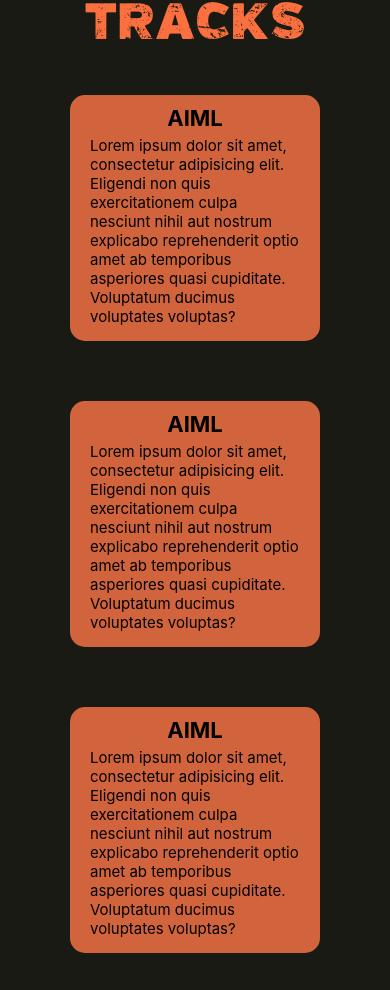
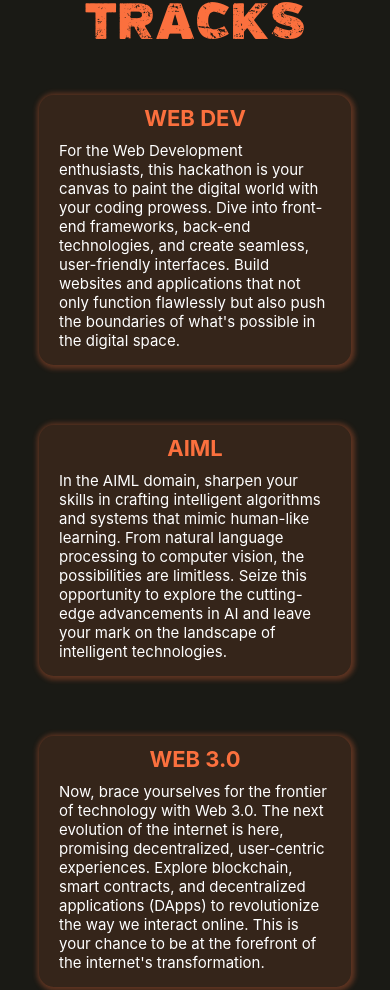
Before and after one commit to suyashcodes/zion2k24, a React (Create React App) app: page / in a window 390 px wide. Shown: the part 2268-3258 px from the top of the page. Built offline with nearby package versions, Linux system fonts and the light colour scheme.

Commit message:
Responsivess updates By Suyash

```diff
--- a/src/components/background/video.css
+++ b/src/components/background/video.css
@@ -10,5 +10,7 @@
 }
 
 .video-element {
+  width: 100%;
+  height: 100%;
   object-fit: cover; /* Ensure the video covers the entire container */
 }
--- a/src/components/contact/contact.css
+++ b/src/components/contact/contact.css
@@ -41,8 +41,22 @@
   height: 300px;
   width: 350px;
   object-fit: cover;
+  animation: logo 5s linear infinite;
 }
-
+@keyframes logo {
+  0% {
+    transform: rotateY(0deg) scale(1.2);
+    opacity: 1.5;
+  }
+  50% {
+    transform: rotateY(180deg) scale(1);
+    opacity: 0.5;
+  }
+  100% {
+    transform: rotateY(360deg) scale(1.2);
+    opacity: 1.2;
+  }
+}
 .copyright {
   color: white;
 }
--- a/src/components/domain/Domain.jsx
+++ b/src/components/domain/Domain.jsx
@@ -9,66 +9,36 @@ const Domain = () => {
         </div>
         <div className="trackBoxes">
           <div className="trackBox">
-            <h5 className="trackHeading">AIML</h5>
+            <h5 className="trackHeading">WEB DEV</h5>
             <p className="trackDesc">
-              Lorem ipsum dolor sit amet, consectetur adipisicing elit. Eligendi
-              non quis exercitationem culpa nesciunt nihil aut nostrum explicabo
-              reprehenderit optio amet ab temporibus asperiores quasi
-              cupiditate. Voluptatum ducimus voluptates voluptas?
+              For the Web Development enthusiasts, this hackathon is your canvas
+              to paint the digital world with your coding prowess. Dive into
+              front-end frameworks, back-end technologies, and create seamless,
+              user-friendly interfaces. Build websites and applications that not
+              only function flawlessly but also push the boundaries of what's
+              possible in the digital space.
             </p>
           </div>
           <div className="trackBox">
             <h5 className="trackHeading">AIML</h5>
             <p className="trackDesc">
-              Lorem ipsum dolor sit amet, consectetur adipisicing elit. Eligendi
-              non quis exercitationem culpa nesciunt nihil aut nostrum explicabo
-              reprehenderit optio amet ab temporibus asperiores quasi
-              cupiditate. Voluptatum ducimus voluptates voluptas?
+              In the AIML domain, sharpen your skills in crafting intelligent
+              algorithms and systems that mimic human-like learning. From
+              natural language processing to computer vision, the possibilities
+              are limitless. Seize this opportunity to explore the cutting-edge
+              advancements in AI and leave your mark on the landscape of
+              intelligent technologies.
             </p>
           </div>
           <div className="trackBox">
-            <h5 className="trackHeading">AIML</h5>
+            <h5 className="trackHeading">WEB 3.0</h5>
             <p className="trackDesc">
-              Lorem ipsum dolor sit amet, consectetur adipisicing elit. Eligendi
-              non quis exercitationem culpa nesciunt nihil aut nostrum explicabo
-              reprehenderit optio amet ab temporibus asperiores quasi
-              cupiditate. Voluptatum ducimus voluptates voluptas?
-            </p>
-          </div>
-          <div className="trackBox">
-            <h5 className="trackHeading">AIML</h5>
-            <p className="trackDesc">
-              Lorem ipsum dolor sit amet, consectetur adipisicing elit. Eligendi
-              non quis exercitationem culpa nesciunt nihil aut nostrum explicabo
-              reprehenderit optio amet ab temporibus asperiores quasi
-              cupiditate. Voluptatum ducimus voluptates voluptas?
-            </p>
-          </div>
-          <div className="trackBox">
-            <h5 className="trackHeading">AIML</h5>
-            <p className="trackDesc">
-              Lorem ipsum dolor sit amet, consectetur adipisicing elit. Eligendi
-              non quis exercitationem culpa nesciunt nihil aut nostrum explicabo
-              reprehenderit optio amet ab temporibus asperiores quasi
-              cupiditate. Voluptatum ducimus voluptates voluptas?
-            </p>
-          </div>
-          <div className="trackBox">
-            <h5 className="trackHeading">AIML</h5>
-            <p className="trackDesc">
-              Lorem ipsum dolor sit amet, consectetur adipisicing elit. Eligendi
-              non quis exercitationem culpa nesciunt nihil aut nostrum explicabo
-              reprehenderit optio amet ab temporibus asperiores quasi
-              cupiditate. Voluptatum ducimus voluptates voluptas?
-            </p>
-          </div>
-          <div className="trackBox">
-            <h5 className="trackHeading">AIML</h5>
-            <p className="trackDesc">
-              Lorem ipsum dolor sit amet, consectetur adipisicing elit. Eligendi
-              non quis exercitationem culpa nesciunt nihil aut nostrum explicabo
-              reprehenderit optio amet ab temporibus asperiores quasi
-              cupiditate. Voluptatum ducimus voluptates voluptas?
+              Now, brace yourselves for the frontier of technology with Web 3.0.
+              The next evolution of the internet is here, promising
+              decentralized, user-centric experiences. Explore blockchain, smart
+              contracts, and decentralized applications (DApps) to revolutionize
+              the way we interact online. This is your chance to be at the
+              forefront of the internet's transformation.
             </p>
           </div>
         </div>
--- a/src/components/domain/domain.css
+++ b/src/components/domain/domain.css
@@ -29,7 +29,8 @@
 }
 
 .trackBox {
-  background-color: rgb(209, 100, 60);
+  background-color: rgba(209, 100, 60, 0.15);
+  box-shadow: 1px 1px 5px 3px rgba(251, 112, 62, 0.3);
   width: 250px;
   border-radius: 15px;
   margin: 0 60px 60px 0;
@@ -40,13 +41,20 @@
   margin: 10px 0 5px 0;
   font-size: 22px;
   text-align: center;
+  color: rgb(251, 112, 62);
+  margin: 10px 0;
 }
 .trackDesc {
   padding: 0;
   margin: 0px 20px 15px 20px;
   font-size: 15px;
+  color: white;
 }
+
 @media (max-width: 768px) {
+  .trackBox {
+    width: 80%;
+  }
   .wrap-domain {
     width: 100%;
     margin-top: 150px;
--- a/src/components/prizes/prizes.css
+++ b/src/components/prizes/prizes.css
@@ -61,5 +61,6 @@
   }
   .prizes-card {
     margin-bottom: 15px;
+    width: 80%;
   }
 }
--- a/src/components/schedule/schedule.css
+++ b/src/components/schedule/schedule.css
@@ -27,7 +27,9 @@
 .scheduleContent {
   width: 60%;
   display: flex;
-  background-color: rgba(251, 112, 62, 0.75);
+  background-color: rgba(209, 100, 60, 0.15);
+  box-shadow: 1px 1px 5px 3px rgba(251, 112, 62, 0.3);
+
   border-radius: 15px;
   margin-bottom: 40px;
 }
@@ -36,6 +38,7 @@
 }
 
 .scheduleContentDate {
+  color: rgb(251, 112, 62);
   display: flex;
   flex-direction: column;
   align-items: center;
@@ -52,6 +55,7 @@
 .scheduleContentDetails {
   margin: 5px;
   color: rgba(0, 0, 0, 0.925);
+  color: white;
 }
 
 .scheduleContentDetailsTitle {
@@ -66,6 +70,9 @@
   font-size: 18px;
 }
 @media (max-width: 768px) {
+  .scheduleContent {
+    width: 80%;
+  }
   .scheduleTitle {
     font-size: 60px;
   }
```
